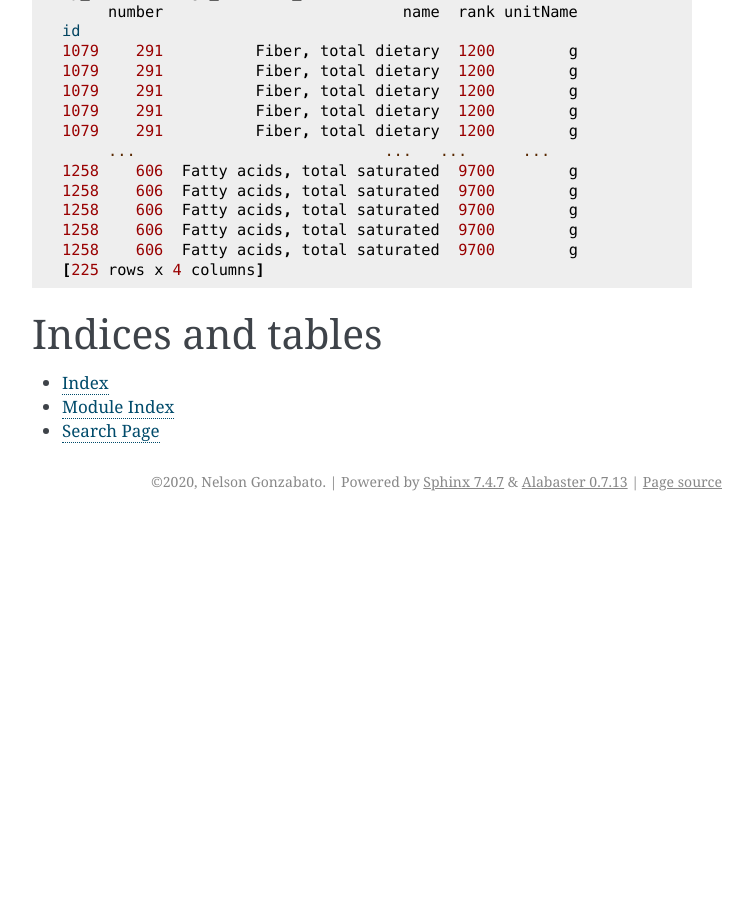
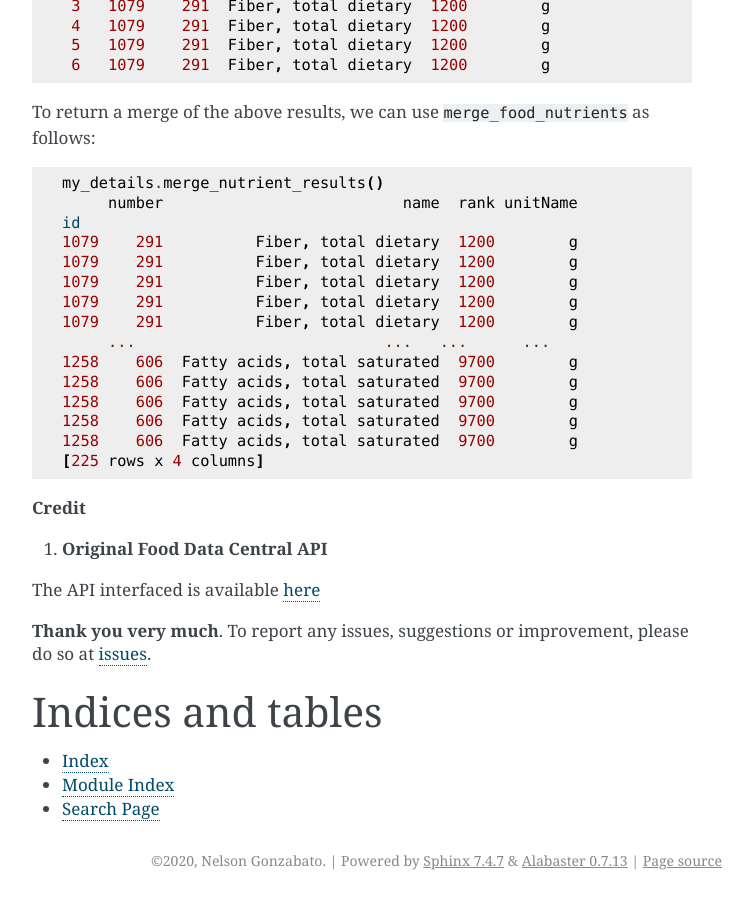
Before and after one commit to Nelson-Gon/pyfdc, a Sphinx documentation site: the page built from docs/source/index.rst, in a window 1280 px wide and 900 px high, scrolled down 2700 px. Shown: the whole window, without its empty margins (388-1141 px from the left). Built offline with Sphinx 7.4.7, drawn with Linux system fonts in a browser that asks for light colours; the version number is read from the project's files by our own code; before the commit the page ends 3221 px from its top, so only the background shows below that; some of the changed text lies outside the part shown.

Commit message:
Restore imports, update docs

```diff
--- a/README.rst
+++ b/README.rst
@@ -93,6 +93,17 @@
    git clone https://www.github.com/Nelson-Gon/pyfdc.git
    cd pyfdc
    python3 setup.py install
+
+**Building documentation**
+
+.. code-block::
+
+   # The Makefile here is Windows specific
+
+   cd docs
+   python -m m2r ../README.md
+   # answer yes to overwrite
+   sphinx-build source build
 
 ----
 
@@ -231,3 +242,13 @@
    1258    606  Fatty acids, total saturated  9700        g
    1258    606  Fatty acids, total saturated  9700        g
    [225 rows x 4 columns]
+
+**Credit**
+
+
+#. **Original Food Data Central API**
+
+The API interfaced is available `here <https://fdc.nal.usda.gov/api-guide.html>`_
+
+**Thank you very much**. To report any issues, suggestions or improvement, please do so
+at `issues <https://github.com/Nelson-Gon/pyfdc/issues>`_.
--- a/pyfdc/__init__.py
+++ b/pyfdc/__init__.py
@@ -7,9 +7,12 @@
 
 # Credit to https://stackoverflow.com/questions/16981921/relative-imports-in-python-3
 
+
 import os
 import sys
 sys.path.append(os.path.dirname(os.path.realpath(__file__)))
+from version import __version__
+
 
 
 
```
Also changed, not shown: README.md (+4 -2 lines), docs/source/conf.py (+3 -6 lines).
